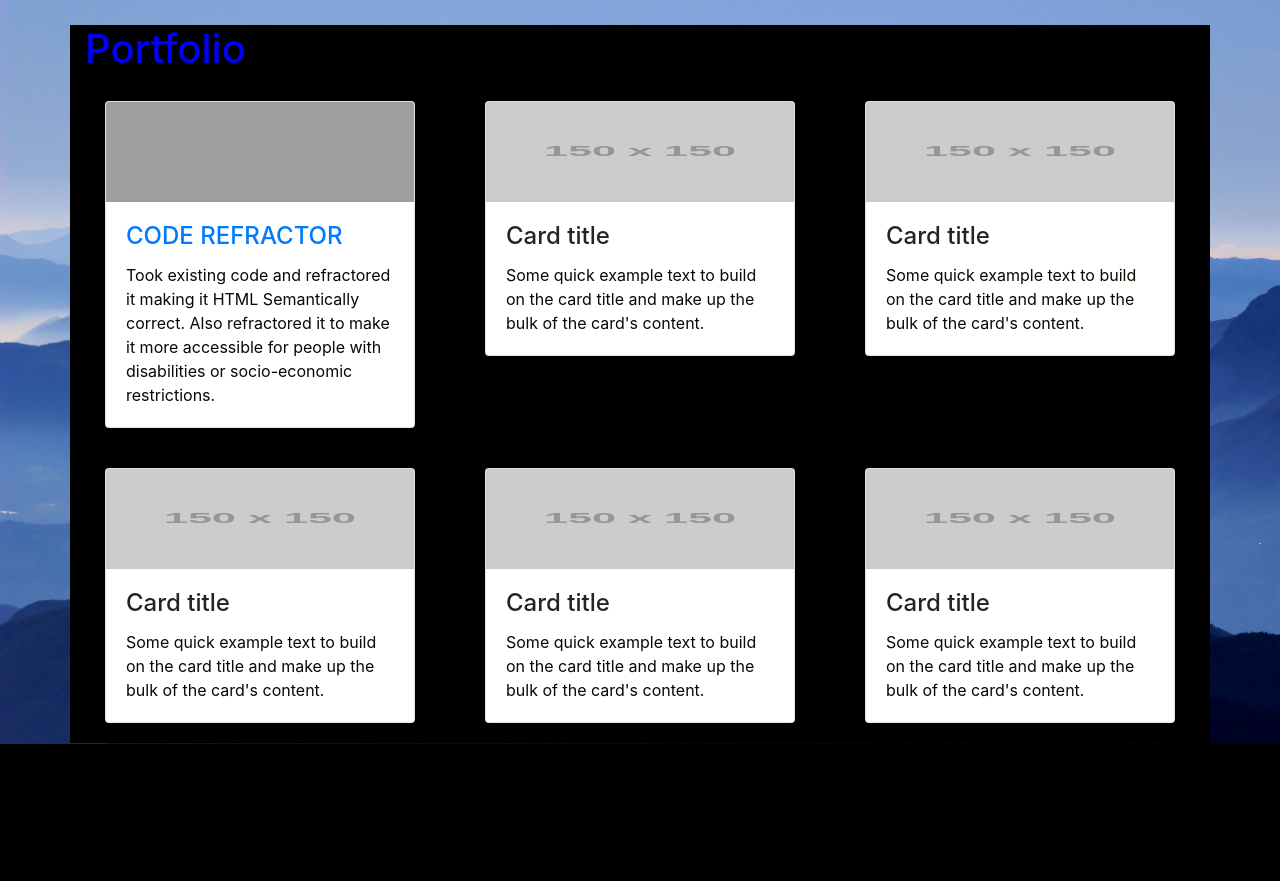
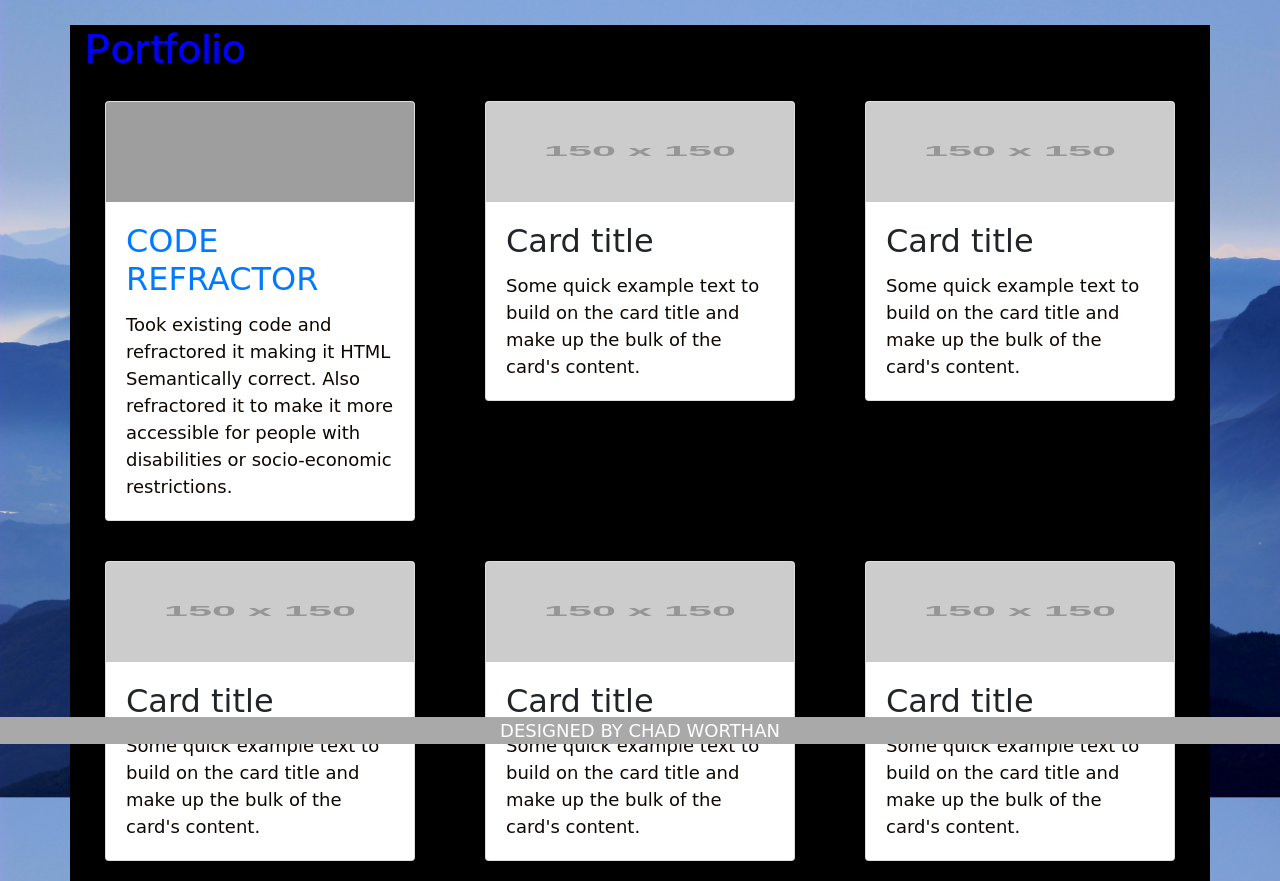
Before and after one commit to chadilac78/UTSA-BC-HMWRK3, a PHP site: page /portfolio.html in a window 1280 px wide. Shown: the part 56-937 px from the top of the page. Before the commit the page ends 800 px from the top, so only its background shows below. Run offline with PHP 8.4, Linux system fonts and the light colour scheme; grey boxes labelled with a size stand in for pictures from a placeholder-image service; some libraries are stand-ins or nearby versions; grey boxes are pictures that could not be loaded.

Commit message:
added more read me comments, added rows & columns to sheets

```diff
--- a/portfolio.css
+++ b/portfolio.css
@@ -31,3 +31,22 @@ img {
 h1 {
 	color: blue;
 }
+
+
+h2 {font-family: 'Racing Sans One', cursive;}
+
+p {
+	font-family: "Sigmar One", cursive;
+	font-size: 18px;
+	display: block;
+	margin-block-end: 0px;
+	margin-top: 0px;
+	marginbottom: 5px;
+}
+
+footer {text-align: center;
+	color: white;
+	position: absolute;
+	right: 0; bottom:0; left:0;
+	background-color:darkgray;
+	margin-bottom: 0px;}
--- a/portfolio.html
+++ b/portfolio.html
@@ -6,6 +6,7 @@
 	<link rel="stylesheet" href="https://stackpath.bootstrapcdn.com/bootstrap/4.4.1/css/bootstrap.min.css"
 		integrity="sha384-Vkoo8x4CGsO3+Hhxv8T/Q5PaXtkKtu6ug5TOeNV6gBiFeWPGFN9MuhOf23Q9Ifjh" crossorigin="anonymous" />
 	<link rel="stylesheet" href="portfolio.css" />
+	<link href="https://fonts.googleapis.com/css?family=Pacifico&display=swap" rel="stylesheet">
 	<title>PORTFOLIO</title>
 </head>
 
@@ -40,10 +41,10 @@
 				<div class="card">
 					<img class="card-img-top" src="assets\images\digital-marketing-meeting.jpg" alt="Code Refractor" />
 					<div class="card-body">
-						<h4 class="card-title">
+						<h2 class="card-title">
 							<!--LINK TO CODE REFRACTOR HOMEWORK 2-->
 							<a href="https://chadilac78.github.io/UTSA-BC-HMWRK2github.io/">CODE REFRACTOR</a>
-						</h4>
+						</h2>
 						<p class="card-text">
 							Took existing code and refractored it making it HTML
 							Semantically correct. Also refractored it to make it more
@@ -58,7 +59,7 @@
 				<div class="card">
 					<img class="card-img-top" src="http://placehold.it/150x150" alt="Card image cap" />
 					<div class="card-body">
-						<h4 class="card-title">Card title</h4>
+						<h2 class="card-title">Card title</h3>
 							<p class="card-text">
 								Some quick example text to build on the card title and make up
 								the bulk of the card's content.
@@ -66,12 +67,12 @@
 					</div>
 				</div>
 			</div>
-			<!--FAR RIGHT CARD TOP ROW-->
+			<!--LAST CARD TOP ROW-->
 			<div class="col-md-4">
 				<div class="card">
 					<img class="card-img-top" src="http://placehold.it/150x150" alt="Card image cap" />
 					<div class="card-body">
-						<h4 class="card-title">Card title</h4>
+						<h2 class="card-title">Card title</h2>
 						<p class="card-text">
 							Some quick example text to build on the card title and make up
 							the bulk of the card's content.
@@ -79,12 +80,14 @@
 					</div>
 				</div>
 			</div>
+		</div>
 		<!--1ST CARD 2ND ROW, COULD HAVE ADDED ANOTHER ROW HERE BUT CARDS ALREADY WRAP FROM TOP ROW-->
+		<div class="row">
 			<div class="col-md-4">
 				<div class="card">
 					<img class="card-img-top" src="http://placehold.it/150x150" alt="Card image cap" />
 					<div class="card-body">
-						<h4 class="card-title">Card title</h4>
+						<h2 class="card-title">Card title</h2>
 						<p class="card-text">
 							Some quick example text to build on the card title and make up
 							the bulk of the card's content.
@@ -97,7 +100,7 @@
 				<div class="card">
 					<img class="card-img-top" src="http://placehold.it/150x150" alt="Card image cap" />
 					<div class="card-body">
-						<h4 class="card-title">Card title</h4>
+						<h2 class="card-title">Card title</h2>
 						<p class="card-text">
 							Some quick example text to build on the card title and make up
 							the bulk of the card's content.
@@ -110,7 +113,7 @@
 				<div class="card">
 					<img class="card-img-top" src="http://placehold.it/150x150" alt="Card image cap" />
 					<div class="card-body">
-						<h4 class="card-title">Card title</h4>
+						<h2 class="card-title">Card title</h2>
 						<p class="card-text">
 							Some quick example text to build on the card title and make up
 							the bulk of the card's content.
@@ -119,6 +122,7 @@
 				</div>
 			</div>
 		</div>
+
 	</section>
 	<!--LINK TO JS, ENABLES HAMURGER MENU TO WORK WHEN NAV BAR COLAPSES-->
 	<script src="https://code.jquery.com/jquery-3.4.1.slim.min.js"
@@ -131,5 +135,9 @@
 		integrity="sha384-wfSDF2E50Y2D1uUdj0O3uMBJnjuUD4Ih7YwaYd1iqfktj0Uod8GCExl3Og8ifwB6"
 		crossorigin="anonymous"></script>
 </body>
+<footer>
+	<p>DESIGNED BY CHAD WORTHAN
+	</p>
+</footer>
 
 </html>
```
Also changed, not shown: about.css (+13 -8 lines), contact.css (+16 -0 lines), contact.html (+25 -5 lines), index.html (+15 -6 lines), README.md. Lines whose indentation alone changed are shown as unchanged.
